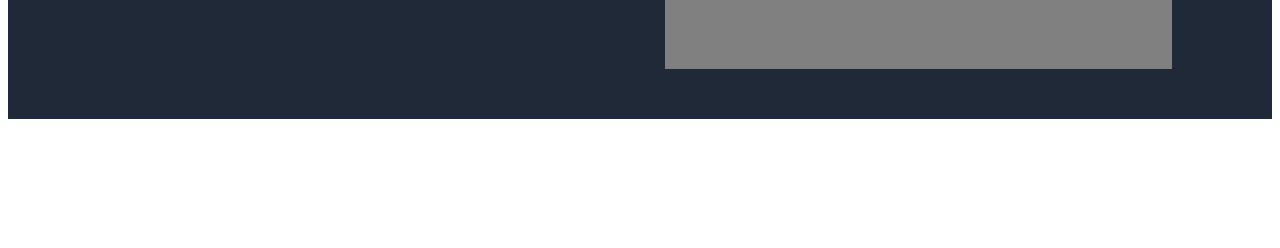
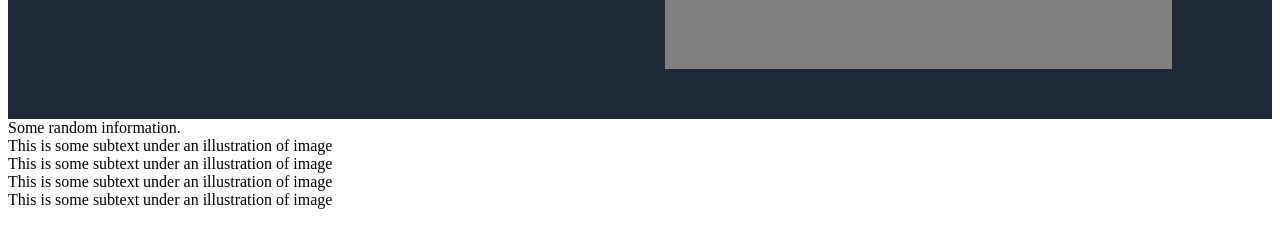
Before and after one commit to Nouamanebld/Landing_page, a plain HTML site: page index.html in a window 1280 px wide. Shown: the part 216-464 px from the top of the page. Drawn offline with Linux system fonts and the light colour scheme.

Commit message:
Add main body html elements

```diff
--- a/index.html
+++ b/index.html
@@ -24,5 +24,14 @@
                 <div class="img">This is a placeholder for an image</div>
             </div>
         </div>
+        <div class="main">
+            <div class="main-title">Some random information.</div>
+            <div class="main-body-cont">
+                <div class="main-body">This is some subtext under an illustration of image</div>
+                <div class="main-body">This is some subtext under an illustration of image</div>
+                <div class="main-body">This is some subtext under an illustration of image</div>
+                <div class="main-body">This is some subtext under an illustration of image</div>
+            </div>
+        </div>
     </body>
 </html>
```
